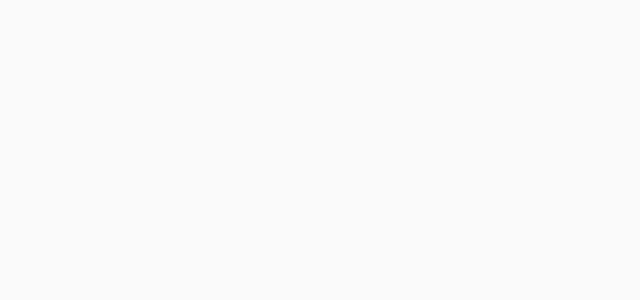
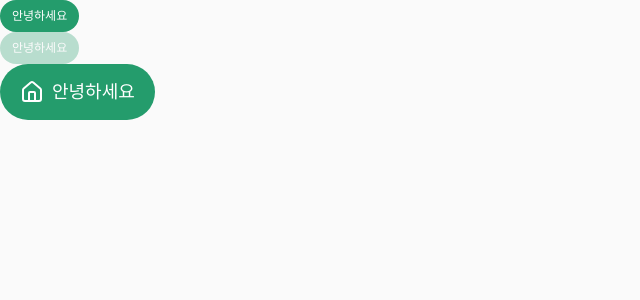
Before and after one commit to juny-0429/book-forest, a Next.js app: page / in a window 1280 px wide. Shown: the top 300 px of the page, without its empty margins (0-640 px from the left). Built offline with nearby package versions, Linux system fonts and the light colour scheme.

Commit message:
캡슐 버튼 제작

```diff
--- a/src/app/page.tsx
+++ b/src/app/page.tsx
@@ -1,3 +1,21 @@
+import CapsuleButton from 'src/components/button/CapsuleButton';
+import LucideIcons from 'src/theme/lucideIcon';
+
 export default function Home() {
-  return <div></div>;
+  return (
+    <div>
+      <CapsuleButton height={32} color='cta'>
+        안녕하세요
+      </CapsuleButton>
+
+      <CapsuleButton height={32} color='cta' disabled>
+        안녕하세요
+      </CapsuleButton>
+
+      <CapsuleButton height={56} color='cta'>
+        <LucideIcons.Home size={24} />
+        안녕하세요
+      </CapsuleButton>
+    </div>
+  );
 }
--- a/src/components/button/BaseButton.tsx
+++ b/src/components/button/BaseButton.tsx
@@ -3,9 +3,9 @@ import clsx from 'clsx';
 import React, { useMemo } from 'react';
 import { ColorType } from 'src/types/color.types';
 
-export type ButtonHeight = 32 | 40 | 48 | 56;
+type ButtonHeight = 32 | 40 | 48 | 56;
 
-interface ButtonProps extends React.ButtonHTMLAttributes<HTMLButtonElement> {
+export interface ButtonProps extends React.ButtonHTMLAttributes<HTMLButtonElement> {
   height: ButtonHeight;
   color: ColorType;
   leftIcon?: React.ReactNode;
--- /dev/null
+++ b/src/components/button/CapsuleButton.tsx
@@ -0,0 +1,6 @@
+import BaseButton, { ButtonProps } from './BaseButton';
+import clsx from 'clsx';
+
+export default function CapsuleButton(props: ButtonProps) {
+  return <BaseButton {...props} className={clsx('rounded-full', props.className)} />;
+}
```
